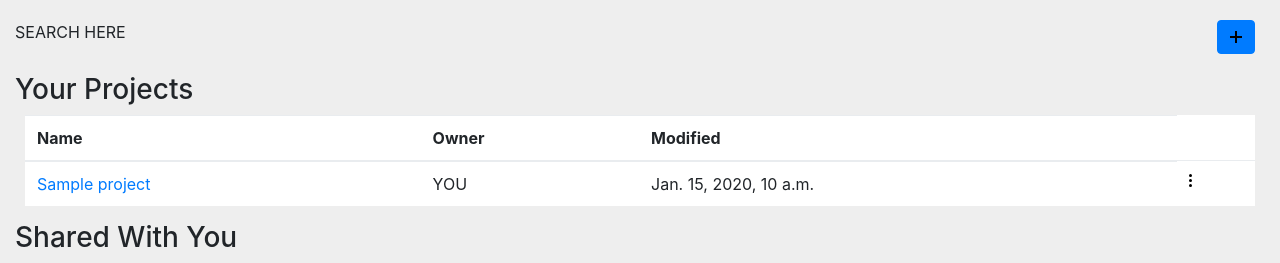
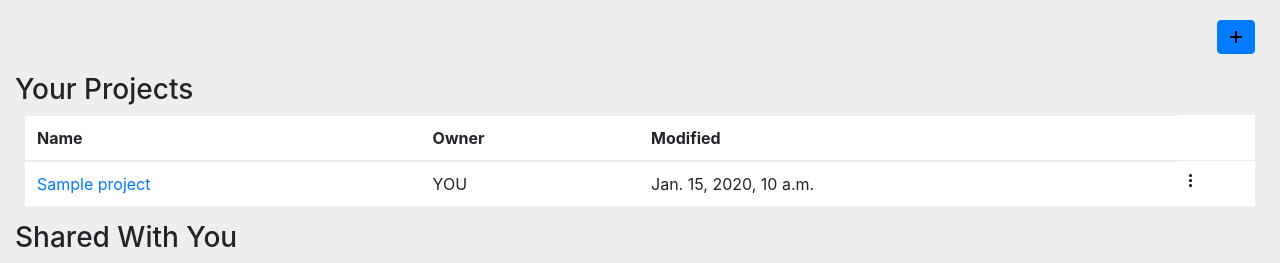
Before and after one commit to cg14823/cooplatex, a Django app: page /dash/ in a window 1280 px wide. Shown: the part 56-319 px from the top of the page. Run offline with Django 3.2, Linux system fonts and the light colour scheme; the first user in the database is signed in; tables that the repository leaves empty hold one stand-in row (Sample ...); some libraries are stand-ins or nearby versions.

Commit message:
Remove search bar

```diff
--- a/cooplatex/editor/templates/editor/index.html
+++ b/cooplatex/editor/templates/editor/index.html
@@ -62,14 +62,23 @@
         {% endif %}
         {% if has_project %}
         <div class="row justify-content-between project-bar">
-            <div class="col-sm-6">SEARCH HERE</div>
+            <!-- <div class="col-sm-6">
+                <div class="input-group">
+                    <input type="text" class="form-control" placeholder="NOT IMPLEMENTED" aria-label="Search for...">
+                    <span class="input-group-btn">
+                        <button class="btn btn-secondary" type="button">Search</button>
+                    </span>
+                </div>
+            </div> -->
+            <div class="col-sm-6"></div>
             <div class="maright-10">
-            <div class="col-sm-2 text-right">
 
-                <button type="button" class="btn btn-primary btn-md" data-toggle="modal" data-target="#titleModal">
-                    <svg xmlns="http://www.w3.org/2000/svg" width="12" height="16" viewBox="0 0 12 16"><path fill-rule="evenodd" d="M12 9H7v5H5V9H0V7h5V2h2v5h5z"/></svg>
-                </button>
-            </div>
+                <div class="col-sm-3 text-right">
+
+                    <button type="button" class="btn btn-primary btn-md" data-toggle="modal" data-target="#titleModal">
+                        <svg xmlns="http://www.w3.org/2000/svg" width="12" height="16" viewBox="0 0 12 16"><path fill-rule="evenodd" d="M12 9H7v5H5V9H0V7h5V2h2v5h5z"/></svg>
+                    </button>
+                </div>
             </div>
         </div>
         {% endif %}
```
